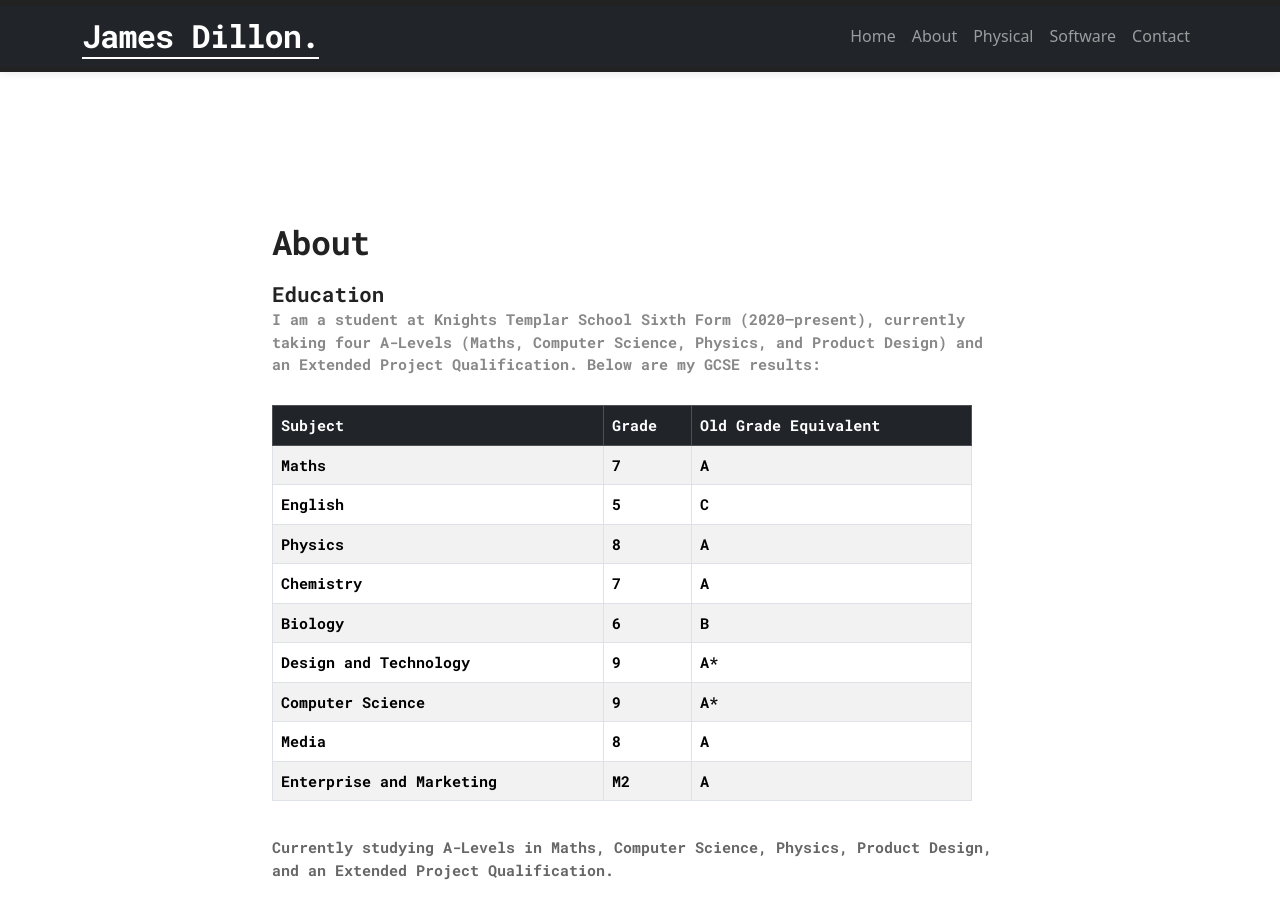
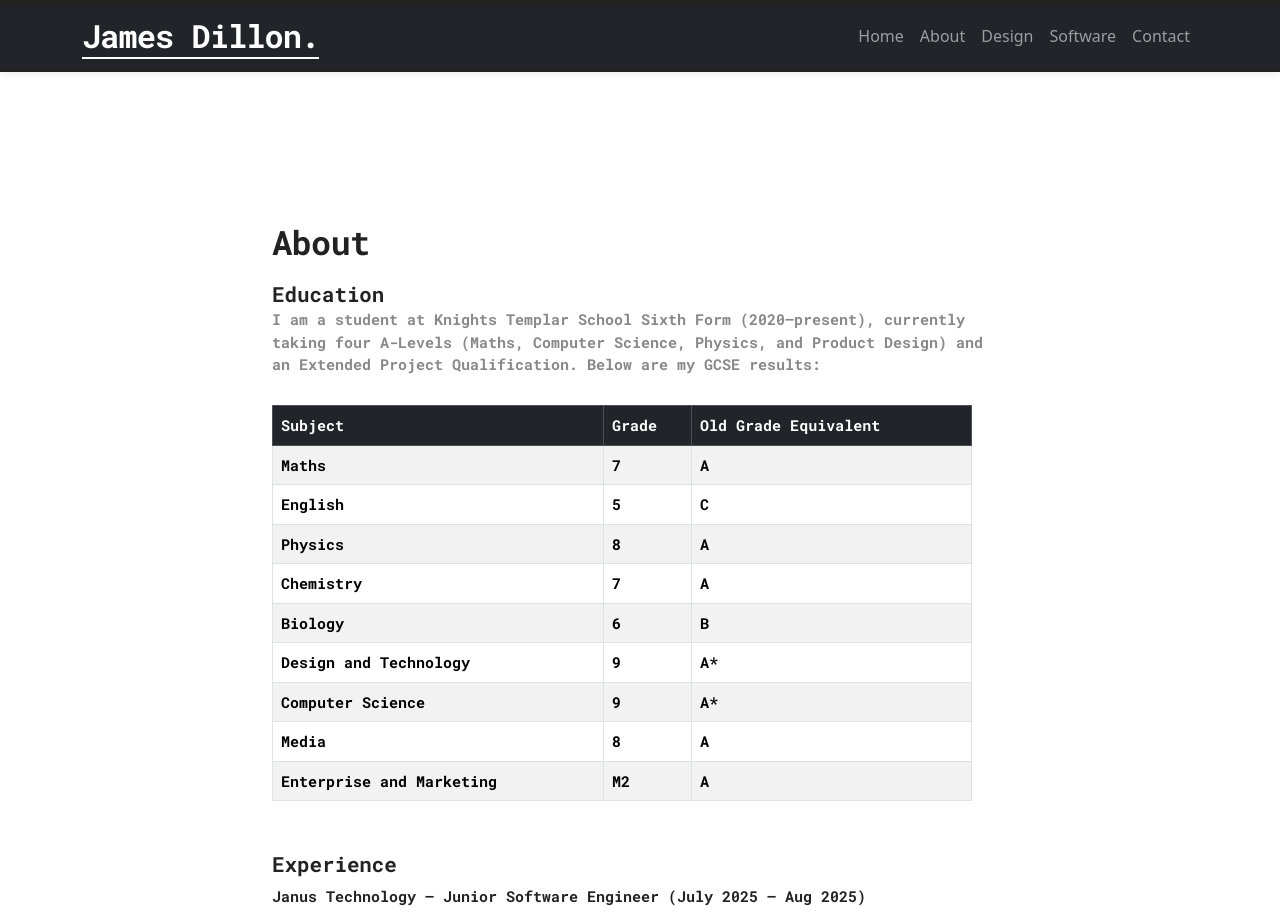
Before and after one commit to JamesDillonDev/JamesDillonDev.github.io, a React (Vite) app: page /#/about in a window 1280 px wide. Shown: the top 913 px of the page. Built offline with nearby package versions, Linux system fonts and the light colour scheme.

Commit message:
Updated nav bar

```diff
--- a/src/App.jsx
+++ b/src/App.jsx
@@ -27,7 +27,7 @@ export default function App() {
             <Nav className="ms-auto">
               <Nav.Link as={Link} to="/">Home</Nav.Link>
               <Nav.Link as={Link} to="/about">About</Nav.Link>
-              <Nav.Link as={Link} to="/physical">Physical</Nav.Link>
+              <Nav.Link as={Link} to="/design">Design</Nav.Link>
               <Nav.Link as={Link} to="/software">Software</Nav.Link>
               <Nav.Link as={Link} to="/contact">Contact</Nav.Link>
             </Nav>
--- a/src/pages/About.jsx
+++ b/src/pages/About.jsx
@@ -40,9 +40,6 @@ export default function About() {
             </tbody>
           </table>
         </div>
-        <div style={{ fontWeight: 400, marginTop: '1.2rem', fontSize: 15, color: '#666' }}>
-          Currently studying A-Levels in Maths, Computer Science, Physics, Product Design, and an Extended Project Qualification.
-        </div>
       </section>
 
       {/* Experience Section */}
```
